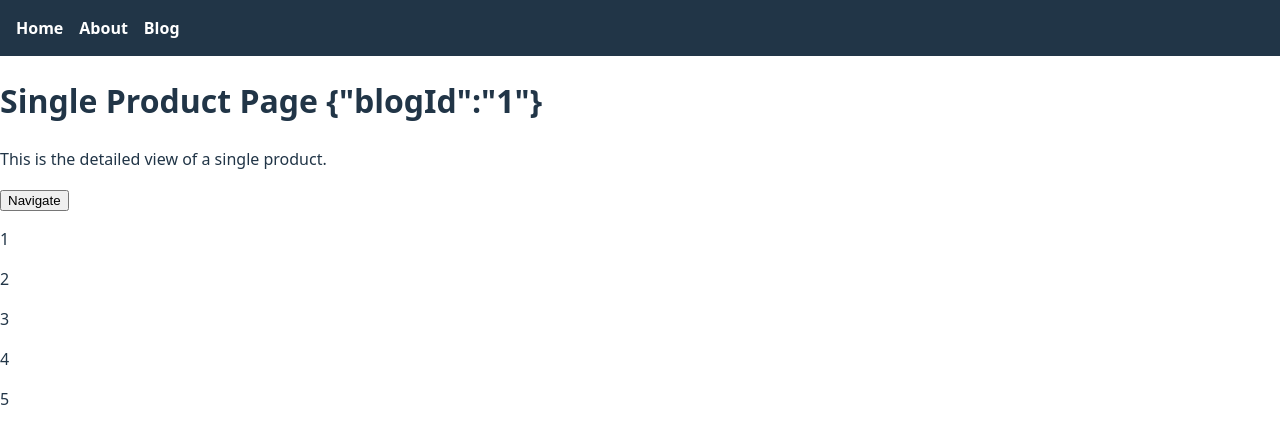
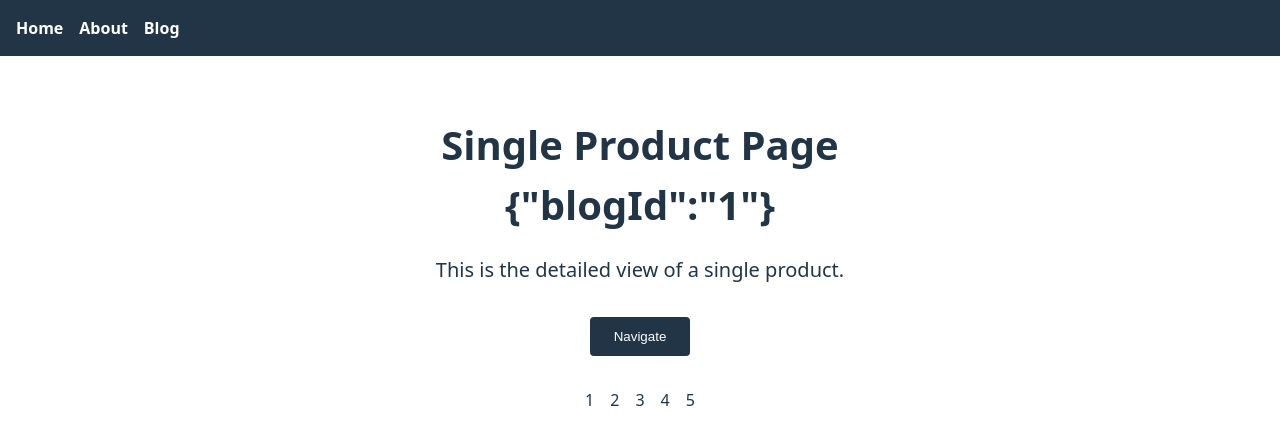
Before and after one commit to bipinjlimbu/React-Workshop---Blog-Website, a React (Vite) app: page /blog/1 in a window 1280 px wide. Shown: the top 444 px of the page. Built offline with nearby package versions, Linux system fonts and the light colour scheme.

Commit message:
Single Blog Page CSS Done in React

```diff
--- a/src/index.css
+++ b/src/index.css
@@ -98,3 +98,42 @@ body {
   font-size: 1rem;
   color: #555;
 }
+
+/* Single Blog Page */
+
+.sb-page {
+  padding: 2rem;
+  max-width: 600px;
+  margin: 0 auto;
+  text-align: center;
+}
+.sb-head {
+  font-size: 2.5rem;
+  margin-bottom: 1rem;
+}
+.sb-details {
+  font-size: 1.25rem;
+  margin-bottom: 2rem;
+}
+.sb-button {
+  padding: 0.75rem 1.5rem;
+  background-color: #213547;
+  color: white;
+  border: none;
+  border-radius: 4px;
+  cursor: pointer;
+  margin-bottom: 2rem;
+}
+.sb-button:hover {
+  background-color: #61dafb;
+  color: #213547;
+}
+.sb-info p {
+  display: inline-block;
+  margin: 0 0.5rem;
+  cursor: pointer;
+  color: #213547;
+}
+.sb-info p:hover {
+  text-decoration: underline;
+}
--- a/src/pages/SingleBlogPage.jsx
+++ b/src/pages/SingleBlogPage.jsx
@@ -16,11 +16,11 @@ const SingleBlogPage=()=>{
     }
 
     return(
-        <div>
-            <h1>Single Product Page {JSON.stringify(params)}</h1>
-            <p>This is the detailed view of a single product.</p>
-            <button onClick={handleClick}>Navigate</button>
-            <div>
+        <div className="sb-page">
+            <h1 className="sb-head">Single Product Page {JSON.stringify(params)}</h1>
+            <p className="sb-details">This is the detailed view of a single product.</p>
+            <button onClick={handleClick} className="sb-button">Navigate</button>
+            <div className="sb-info">
             {
                 [1,2,3,4,5].map((item)=><p onClick={()=>handleParamsClick(item)} key={item}>{item}</p>)
             }
```
